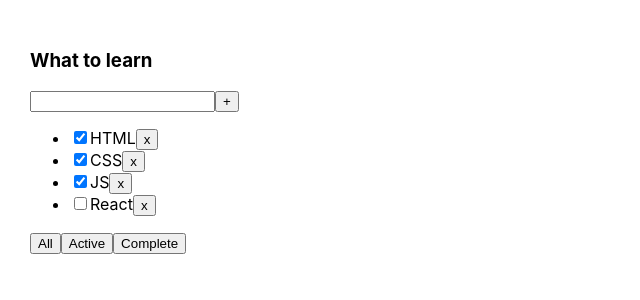
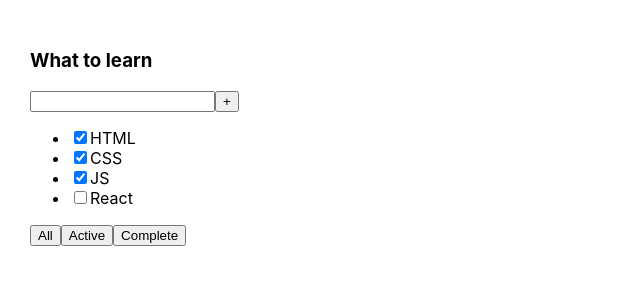
Before and after one commit to IJTINK7/Week, a React (Create React App) app in the folder Monday/todolist-ts/: page / in a window 1280 px wide. Shown: the top 300 px of the page, without its empty margins (0-640 px from the left). Built offline with nearby package versions, Linux system fonts and the light colour scheme.

Commit message:
Using map method for showing "li" elements

```diff
--- a/Monday/todolist-ts/src/ToDoList.tsx
+++ b/Monday/todolist-ts/src/ToDoList.tsx
@@ -1,13 +1,10 @@
 import React from "react";
-import {FilterValuesType} from "./App";
 
 type PropsType = {
 	title: string;
 	tasks: Array<TasksType>;
-	removeTask: Function;
-	changeFilter: (value: FilterValuesType)=> void;
 }
-export type TasksType ={
+type TasksType ={
 	id: number;
 	title: string;
 	isDone: boolean;
@@ -22,15 +19,12 @@ export const ToDoList = (props: PropsType) => {
 				<button>+</button>
 			</div>
 			<ul>
-				{props.tasks.map(el=> <li><input type="checkbox" checked={el.isDone}/>
-					<span>{el.title}</span>
-					<button onClick={()=>{props.removeTask(el.id)}}>x</button>
-				</li>)}
+				{props.tasks.map(el=> <li><input type="checkbox" checked={el.isDone}/><span>{el.title}</span></li> )}
 			</ul>
 			<div>
-				<button onClick={()=>{props.changeFilter('all')}}>All</button>
-				<button onClick={()=>{props.changeFilter('active')}}>Active</button>
-				<button onClick={()=>{props.changeFilter('completed')}}>Complete</button>
+				<button>All</button>
+				<button>Active</button>
+				<button>Complete</button>
 			</div>
 		</div>
 	);
```
